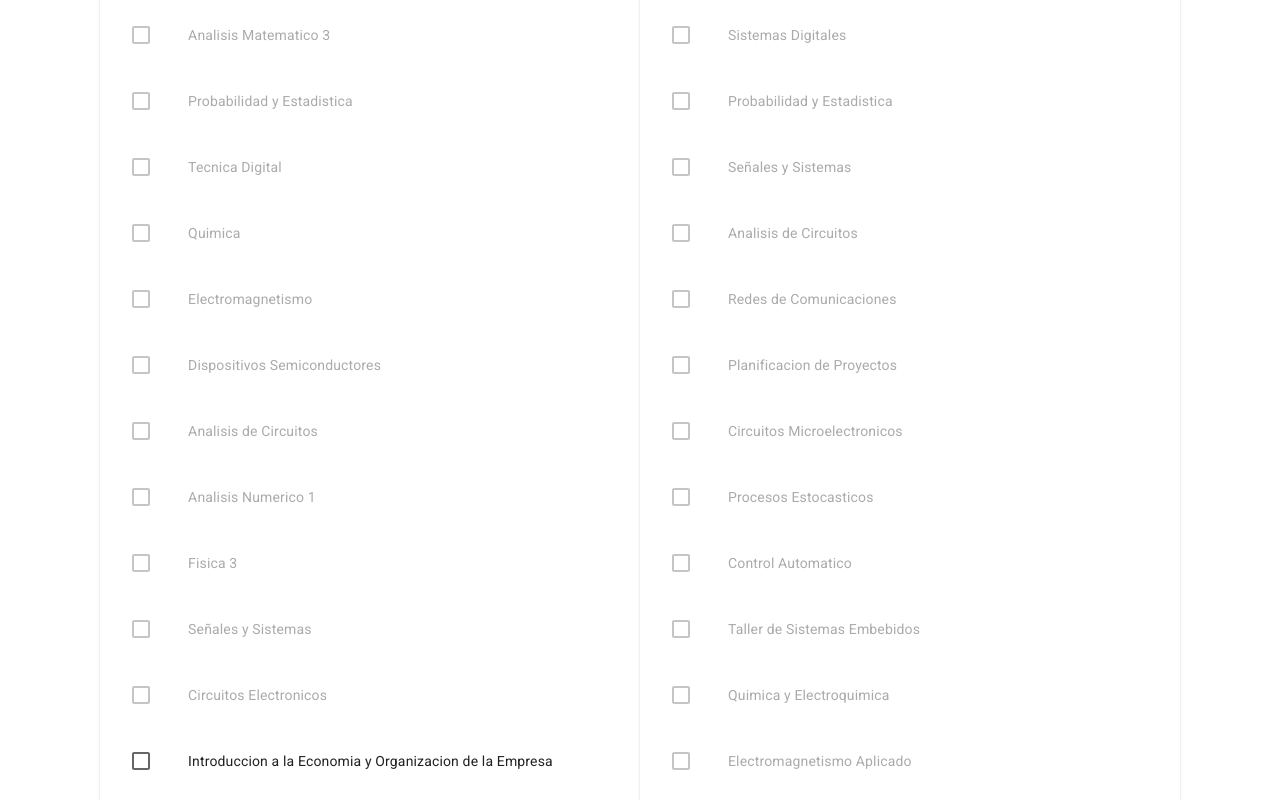
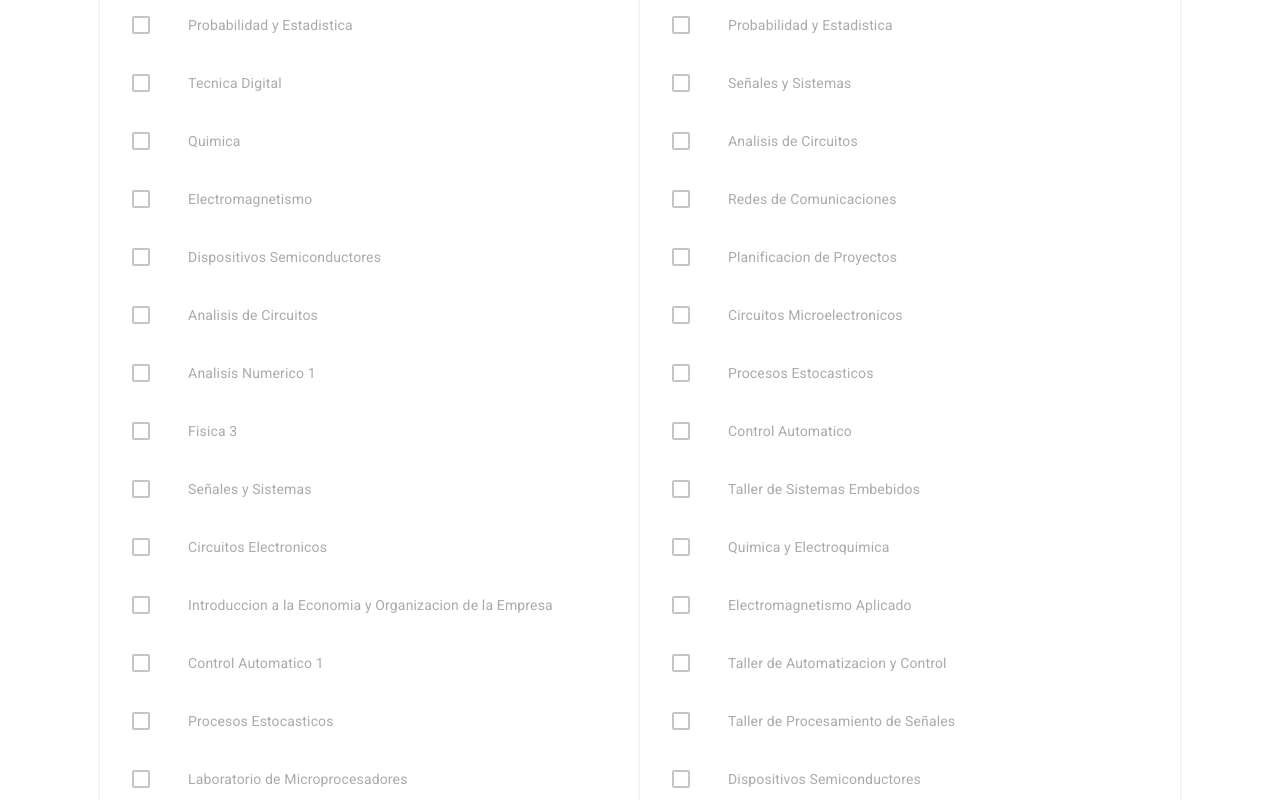
Before and after one commit to SebastianBranda/plan-electronica-transicion-2009-2023, a React (Vite) app: page / in a window 1280 px wide. Shown: the part 620-1420 px from the top of the page. Built offline with nearby package versions, Linux system fonts and the light colour scheme.

Commit message:
creditos requeridos para cursar materia, creditos excedentes

```diff
--- a/src/componentes/Materia.jsx
+++ b/src/componentes/Materia.jsx
@@ -7,9 +7,10 @@ import {
 } from '@mui/material';
 
 export const Materia = ({
-  materia,
+  materia = {},
   aprobadas = [],
   setAprobadas = () => {},
+  sumaCreditos = 0,
 }) => {
   const handleClick = () => {
     let nuevasAprobadas = [];
@@ -21,9 +22,20 @@ export const Materia = ({
     setAprobadas(nuevasAprobadas);
   };
 
-  const estaHabilitada = materia.correlativas.every((nombreMateria) => {
-    return aprobadas.includes(nombreMateria);
-  });
+  const estanCorrelativasAprobadas = materia.correlativas.every(
+    (nombreMateria) => {
+      return aprobadas.includes(nombreMateria);
+    },
+  );
+
+  const poseeCreditosRequeridos = materia.creditosRequeridos !== undefined;
+
+  const estanCreditosRequeridosAprobados =
+    sumaCreditos >= materia.creditosRequeridos;
+
+  const estaHabilitada =
+    (poseeCreditosRequeridos && estanCreditosRequeridosAprobados) ||
+    (!poseeCreditosRequeridos && estanCorrelativasAprobadas);
 
   const estaMateriaAprobada = aprobadas.includes(materia.nombreMateria);
 
--- a/src/componentes/Plan.jsx
+++ b/src/componentes/Plan.jsx
@@ -7,13 +7,30 @@ export const Plan = ({
   title = 'Plan',
   aprobadas,
   setAprobadas,
+  creditosMateriasDadasDeBaja = 0,
 }) => {
+  const materiasAprobadas = materiasPlan.filter((materia) => {
+    return aprobadas.includes(materia.nombreMateria);
+  });
+  const sumaCreditosAprobadas = materiasAprobadas.reduce((acc, curr) => {
+    return acc + curr.creditos;
+  }, 0);
+  const creditosExcedentes = materiasAprobadas.reduce((acc, curr) => {
+    return acc + curr.creditoExcedentePorEquivalencia;
+  }, 0);
+
+  const sumaCreditos =
+    sumaCreditosAprobadas +
+    creditosMateriasDadasDeBaja +
+    (isNaN(creditosExcedentes) ? 0 : creditosExcedentes);
+
   const materias = materiasPlan.map((materia, i) => (
-    <ListItem key={i}>
+    <ListItem key={i} dense={true}>
       <Materia
         materia={materia}
         aprobadas={aprobadas}
         setAprobadas={setAprobadas}
+        sumaCreditos={sumaCreditos}
       />
     </ListItem>
   ));
@@ -24,6 +41,9 @@ export const Plan = ({
         {title}
       </Typography>
       <List>{materias}</List>
+      <Typography variant="h5" gutterBottom>
+        Total creditos: {sumaCreditos}
+      </Typography>
     </>
   );
 };
--- a/src/componentes/Plan2023.jsx
+++ b/src/componentes/Plan2023.jsx
@@ -1,17 +1,19 @@
 import { Plan } from './Plan';
 import { plan2023 } from '../planes/plan2023';
+import { plan2009MateriasDadasDeBaja } from '../planes/asignaturasElectivasRemovidas';
 import { Plan2009Context } from './Context';
 import { useContext } from 'react';
 
 export const Plan2023 = () => {
   const { aprobadas2009 } = useContext(Plan2009Context);
+
   const aprobadas = [];
+
   const estanEquivalenciasAprobadas = (materia2023) => {
     return materia2023.equivalencias.every((materia2009) => {
       return aprobadas2009.includes(materia2009);
     });
   };
-  console.log('rerender');
 
   plan2023.forEach((materia2023) => {
     if (
@@ -22,7 +24,20 @@ export const Plan2023 = () => {
     }
   });
 
+  const matDadasDeBaja = plan2009MateriasDadasDeBaja.filter((materia) => {
+    return aprobadas2009.includes(materia.nombreMateria);
+  });
+
+  let creditosMateriasDadasDeBaja = matDadasDeBaja.reduce((acc, cur) => {
+    return acc + cur.creditoExcedentePorEquivalencia;
+  }, 0);
+
   return (
-    <Plan title={`Plan 2023`} materiasPlan={plan2023} aprobadas={aprobadas} />
+    <Plan
+      title={`Plan 2023`}
+      materiasPlan={plan2023}
+      aprobadas={aprobadas}
+      creditosMateriasDadasDeBaja={creditosMateriasDadasDeBaja}
+    />
   );
 };
```
